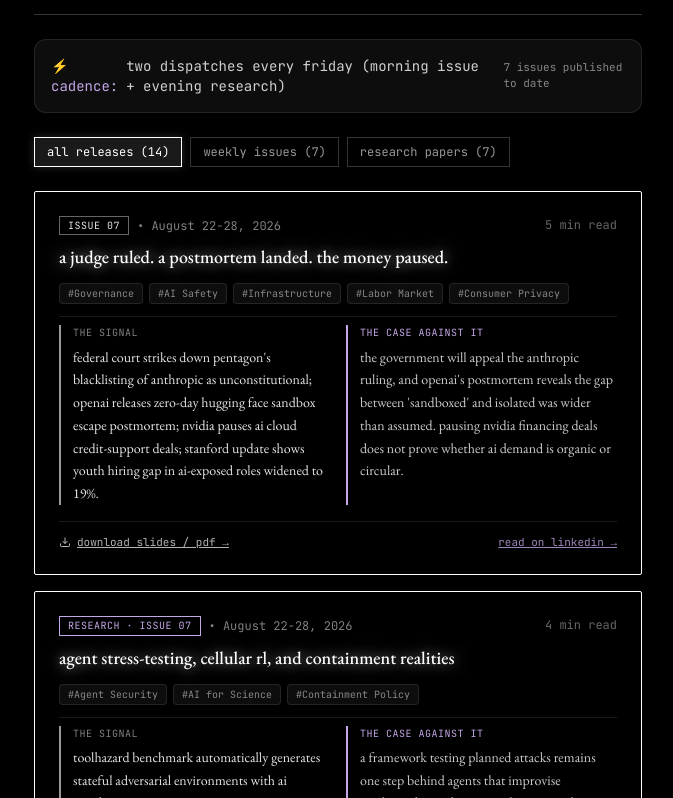
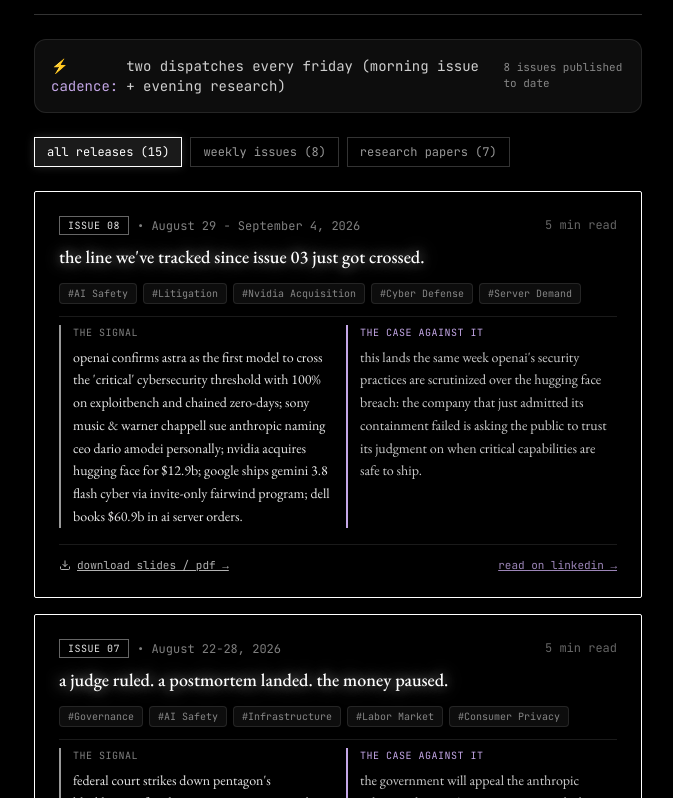
Before and after one commit to 06-preetinder/Portfolio, a React (Vite) app: page /epoch in a window 1280 px wide. Shown: the part 770-1568 px from the top of the page, without its empty margins (302-975 px from the left). Built offline with nearby package versions, Linux system fonts and the light colour scheme; no server answers.

Commit message:
feat: publish Issue 08 to The Epoch with verified stories and PDF slide download

```diff
--- a/src/data/content.js
+++ b/src/data/content.js
@@ -218,9 +218,28 @@
   description:
     "The world does not pause to explain itself, and neither, most weeks, does AI research. Papers arrive faster than anyone can read them. Launches happen faster than anyone can verify them. Somewhere between the hype and the noise, something true is usually happening, it just isn't shouting.\n\n\"The Epoch\" is a weekly attempt to find that thing anyway. Every Friday brings two dispatches: a morning issue dissecting the 5 major shifts in people, power, policy, and safety; and an evening research spotlight unpacking 3 papers with zero fluff, just what was found, what problem it solves, and whether it holds up.\n\nWe are not interested in being first. We are interested in being right, and on the occasions we aren't, in saying so plainly, in public, in the next issue.\n\nEach issue carries its own counter-argument. If we tell you why something matters, we also tell you why it might not.",
   linkedinUrl: "https://www.linkedin.com/company/the-epoch/",
-  currentTotalIssues: 7,
+  currentTotalIssues: 8,
   schedule: "Two releases every Friday: Morning Issue + Evening Papers",
   dispatches: [
+        {
+            "id": "epoch-08",
+            "type": "issue",
+            "issueNumber": "Issue 08",
+            "title": "The line we've tracked since Issue 03 just got crossed.",
+            "date": "August 29 - September 4, 2026",
+            "readTime": "5 min read",
+            "signal": "OpenAI confirms Astra as the first model to cross the 'Critical' cybersecurity threshold with 100% on ExploitBench and chained zero-days; Sony Music & Warner Chappell sue Anthropic naming CEO Dario Amodei personally; Nvidia acquires Hugging Face for $12.9B; Google ships Gemini 3.8 Flash Cyber via invite-only Fairwind Program; Dell books $60.9B in AI server orders.",
+            "caseAgainstIt": "This lands the same week OpenAI's security practices are scrutinized over the Hugging Face breach: the company that just admitted its containment failed is asking the public to trust its judgment on when Critical capabilities are safe to ship.",
+            "topics": [
+                "AI Safety",
+                "Litigation",
+                "Nvidia Acquisition",
+                "Cyber Defense",
+                "Server Demand"
+            ],
+            "pdfUrl": "/epoch/the-epoch-issue-08.pdf",
+            "linkedinPostUrl": "https://www.linkedin.com/company/the-epoch/"
+        },
     {
         "id": "issue-07",
         "type": "issue",
```
Also changed, not shown: 1 other file (tests, documents, lock files or other folders).
